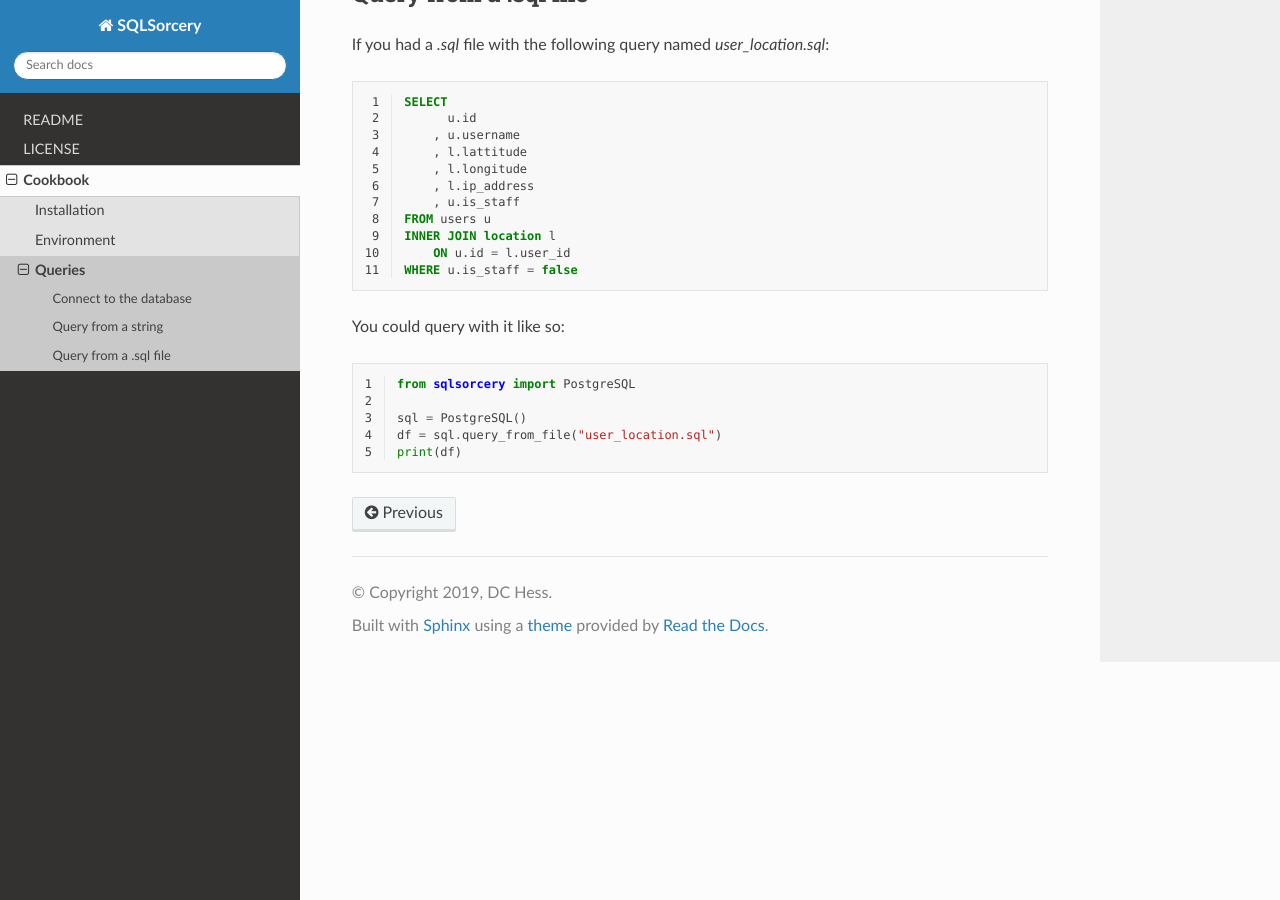
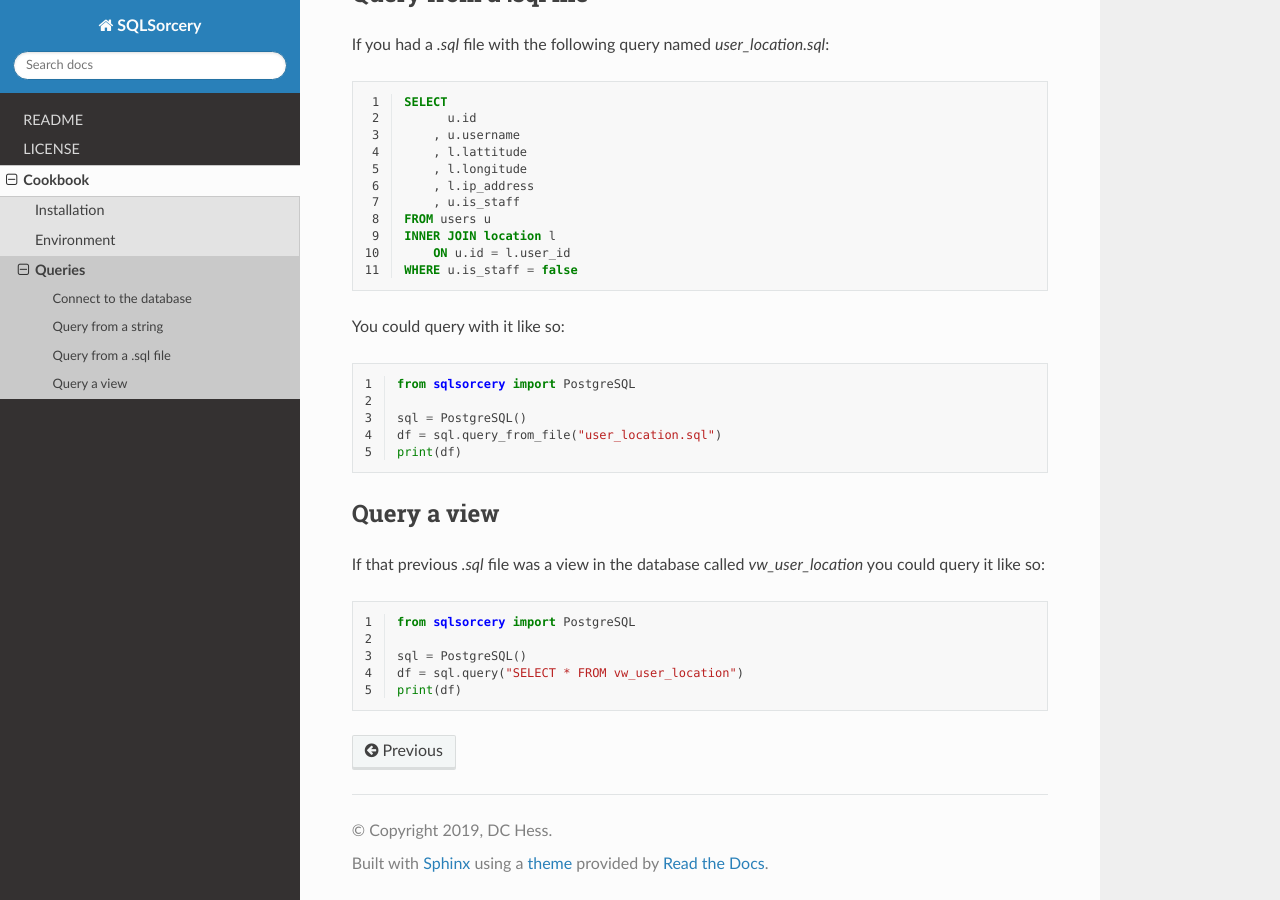
Before and after one commit to kippnorcal/sqlsorcery, a Sphinx documentation site: the page built from docs/source/cookbook/queries.rst, in a window 1280 px wide and 900 px high, scrolled down 947 px. Built offline with Sphinx 7.4.7 and the Read the Docs theme 2.0.0, drawn with Linux system fonts in a browser that asks for light colours; pages that are not in the unit, such as notebooks, are missing from menus.

Commit message:
Add view example

```diff
--- a/docs/source/cookbook/queries.rst
+++ b/docs/source/cookbook/queries.rst
@@ -71,3 +71,19 @@ You could query with it like so:
     sql = PostgreSQL()
     df = sql.query_from_file("user_location.sql")
     print(df)
+
+
+Query a view
+------------
+
+If that previous `.sql` file was a view in the database called `vw_user_location`
+you could query it like so:
+
+.. code-block:: python
+    :linenos:
+
+    from sqlsorcery import PostgreSQL
+
+    sql = PostgreSQL()
+    df = sql.query("SELECT * FROM vw_user_location")
+    print(df)
```
